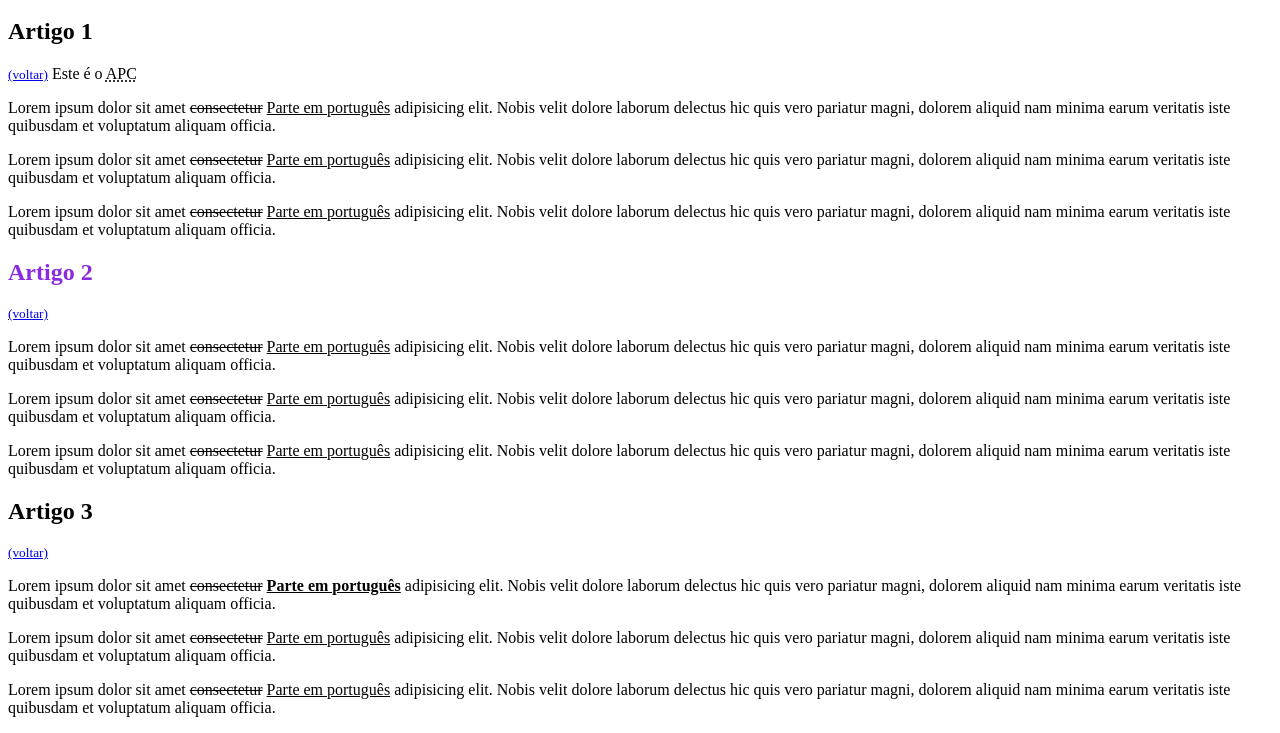
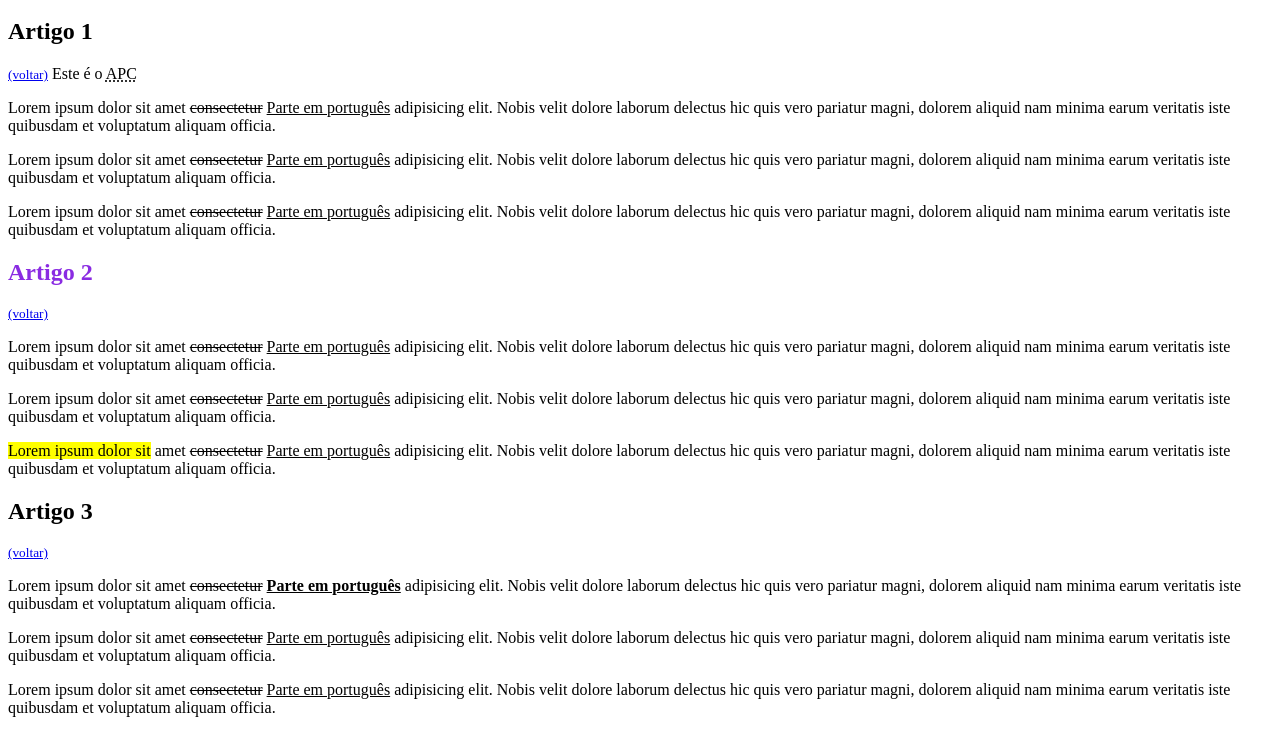
Before and after one commit to MikaelCantini/primeiroprojeto, a plain HTML site: page index.html in a window 1280 px wide. Shown: the part 122-855 px from the top of the page. Drawn offline with Linux system fonts and the light colour scheme.

Commit message:
Adicionando marcação e projeto finalizado

```diff
--- a/index.html
+++ b/index.html
@@ -40,7 +40,7 @@
         earum veritatis iste quibusdam et voluptatum aliquam officia.
        </p>
        <p>
-        Lorem ipsum dolor sit amet <del>consectetur</del> <ins>Parte em português</ins> adipisicing elit.
+        <mark>Lorem ipsum dolor sit</mark> amet <del>consectetur</del> <ins>Parte em português</ins> adipisicing elit.
         Nobis velit dolore laborum delectus hic quis vero pariatur magni, dolorem aliquid nam minima
         earum veritatis iste quibusdam et voluptatum aliquam officia.
        </p>
```
